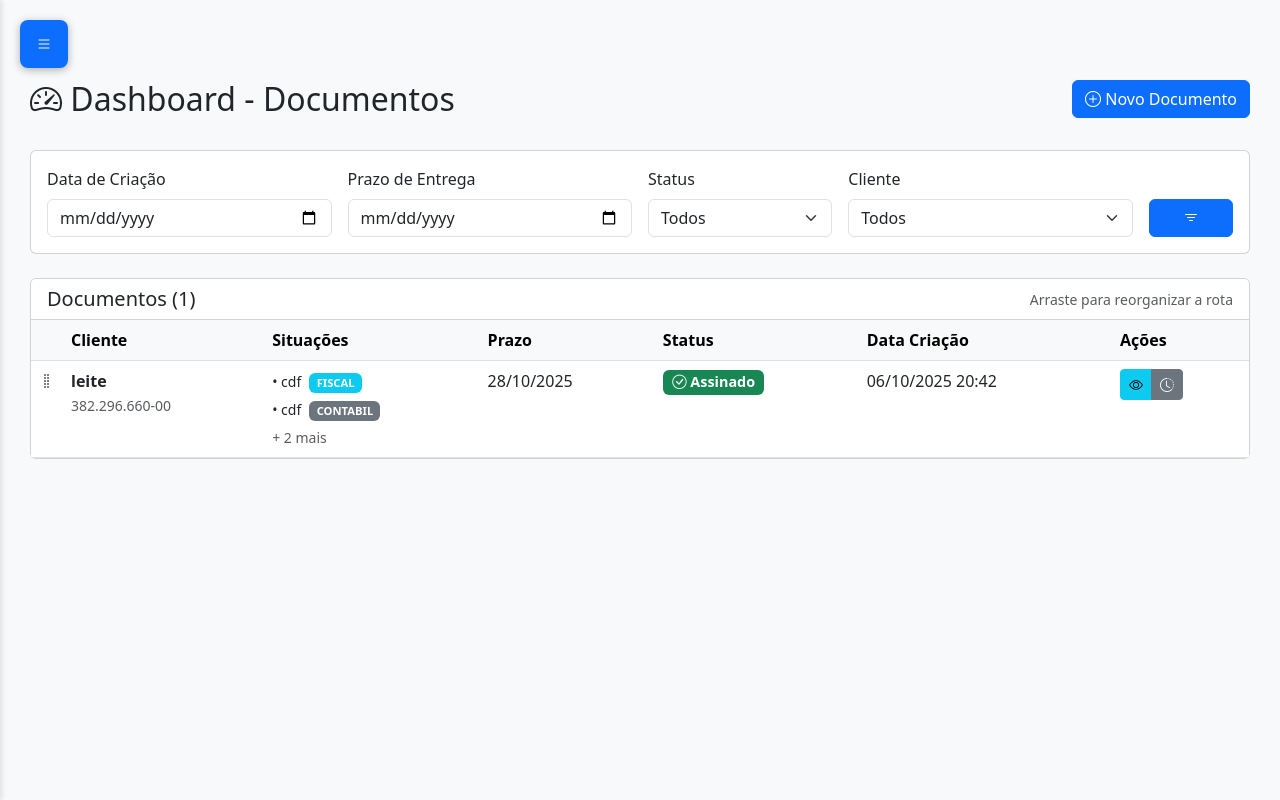
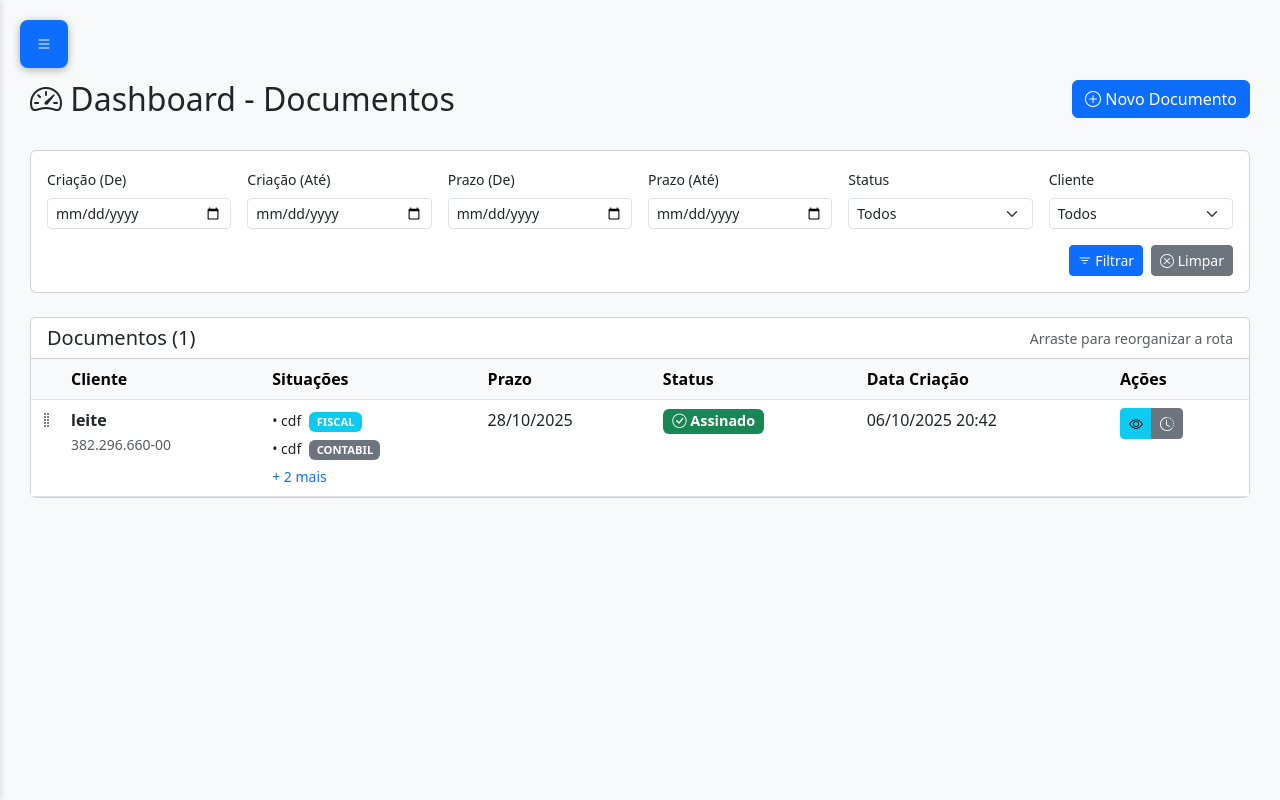
Before and after one commit to pedrocarneiro17/assinaturas_contajur, a Flask app: page /dashboard in a window 1280 px wide. Run offline with Flask 3, Linux system fonts and the light colour scheme; a user stored in the database is signed in.

Commit message:
versão 2.0

```diff
--- a/app.py
+++ b/app.py
@@ -1,26 +1,43 @@
-from flask import Flask, render_template, request, redirect, url_for, session, jsonify, send_file
+from flask import Flask, render_template, request, redirect, url_for, session, jsonify
 from flask_sqlalchemy import SQLAlchemy
 from datetime import datetime
 from werkzeug.security import generate_password_hash, check_password_hash
-import base64
-import io
 import os
+import json
+import pytz
 
 app = Flask(__name__)
-app.config['SECRET_KEY'] = 'sua-chave-secreta-aqui-mude-em-producao'
-app.config['SQLALCHEMY_DATABASE_URI'] = 'sqlite:///assinaturas.db'
+app.config['SECRET_KEY'] = os.environ.get('SECRET_KEY', 'sua-chave-secreta-aqui-mude-em-producao')
+app.config['SQLALCHEMY_DATABASE_URI'] = os.environ.get('DATABASE_URL', 'sqlite:///assinaturas.db')
 app.config['SQLALCHEMY_TRACK_MODIFICATIONS'] = False
 
 db = SQLAlchemy(app)
 
+# Definir timezone de Brasília
+brasilia_tz = pytz.timezone('America/Sao_Paulo')
+
+# Função auxiliar para pegar hora atual de Brasília
+def agora_brasilia():
+    return datetime.now(brasilia_tz)
+
 # Filtro personalizado para templates
-import json
 @app.template_filter('from_json')
 def from_json_filter(value):
     try:
         return json.loads(value)
     except:
         return []
+
+@app.template_filter('to_brasilia')
+def to_brasilia(dt):
+    if dt is None:
+        return ''
+    # Se já tem timezone, retorna direto
+    if dt.tzinfo is not None:
+        return dt
+    # Se não tem timezone (dados antigos), assume UTC e converte
+    utc_dt = pytz.utc.localize(dt)
+    return utc_dt.astimezone(brasilia_tz)
 
 # Modelos do Banco de Dados
 class Usuario(db.Model):
@@ -31,23 +48,23 @@ class Usuario(db.Model):
 class Cliente(db.Model):
     id = db.Column(db.Integer, primary_key=True)
     nome = db.Column(db.String(200), nullable=False)
-    tipo = db.Column(db.String(2), nullable=False)  # PF ou PJ
+    tipo = db.Column(db.String(2), nullable=False)
     documento = db.Column(db.String(18), unique=True, nullable=False)
-    data_cadastro = db.Column(db.DateTime, default=datetime.utcnow)
+    data_cadastro = db.Column(db.DateTime, default=agora_brasilia)
 
 class Documento(db.Model):
     id = db.Column(db.Integer, primary_key=True)
     cliente_id = db.Column(db.Integer, db.ForeignKey('cliente.id'), nullable=False)
-    competencia = db.Column(db.String(7), nullable=False)  # MM/YYYY
-    situacoes = db.Column(db.Text, nullable=False)  # JSON string com [{situacao, departamento}]
+    competencia = db.Column(db.String(7), nullable=False)
+    situacoes = db.Column(db.Text, nullable=False)
     descricao = db.Column(db.Text)
     prazo_entrega = db.Column(db.Date, nullable=False)
-    responsavel = db.Column(db.String(200), nullable=False)  # Quem está formalizando
-    status = db.Column(db.String(20), default='pendente')  # pendente/assinado
+    responsavel = db.Column(db.String(200), nullable=False)
+    status = db.Column(db.String(20), default='pendente')
     ordem = db.Column(db.Integer, default=0)
-    data_criacao = db.Column(db.DateTime, default=datetime.utcnow)
+    data_criacao = db.Column(db.DateTime, default=agora_brasilia)
     data_assinatura = db.Column(db.DateTime)
-    assinatura = db.Column(db.Text)  # Base64 da imagem
+    assinatura = db.Column(db.Text)
 
     cliente = db.relationship('Cliente', backref='documentos')
 
@@ -86,19 +103,27 @@ def dashboard():
         return redirect(url_for('login'))
 
     # Filtros
-    data_criacao = request.args.get('data_criacao')
-    prazo_entrega = request.args.get('prazo_entrega')
+    data_criacao_inicio = request.args.get('data_criacao_inicio')
+    data_criacao_fim = request.args.get('data_criacao_fim')
+    prazo_inicio = request.args.get('prazo_inicio')
+    prazo_fim = request.args.get('prazo_fim')
     status_filtro = request.args.get('status')
     cliente_filtro = request.args.get('cliente')
 
     query = Documento.query
 
-    if data_criacao:
-        data_criacao_dt = datetime.strptime(data_criacao, '%Y-%m-%d')
-        query = query.filter(db.func.date(Documento.data_criacao) == data_criacao_dt.date())
-    if prazo_entrega:
-        prazo_entrega_dt = datetime.strptime(prazo_entrega, '%Y-%m-%d').date()
-        query = query.filter(Documento.prazo_entrega == prazo_entrega_dt)
+    if data_criacao_inicio:
+        dt_inicio = datetime.strptime(data_criacao_inicio, '%Y-%m-%d')
+        query = query.filter(db.func.date(Documento.data_criacao) >= dt_inicio.date())
+    if data_criacao_fim:
+        dt_fim = datetime.strptime(data_criacao_fim, '%Y-%m-%d')
+        query = query.filter(db.func.date(Documento.data_criacao) <= dt_fim.date())
+    if prazo_inicio:
+        prazo_dt_inicio = datetime.strptime(prazo_inicio, '%Y-%m-%d').date()
+        query = query.filter(Documento.prazo_entrega >= prazo_dt_inicio)
+    if prazo_fim:
+        prazo_dt_fim = datetime.strptime(prazo_fim, '%Y-%m-%d').date()
+        query = query.filter(Documento.prazo_entrega <= prazo_dt_fim)
     if status_filtro:
         query = query.filter(Documento.status == status_filtro)
     if cliente_filtro:
@@ -124,7 +149,6 @@ def deletar_cliente(id):
 
     cliente = Cliente.query.get_or_404(id)
 
-    # Verificar se há documentos vinculados
     if cliente.documentos:
         return jsonify({'erro': 'Não é possível excluir cliente com documentos vinculados'}), 400
 
@@ -139,27 +163,19 @@ def novo_cliente():
         return redirect(url_for('login'))
 
     if request.method == 'POST':
-        import re
-
         nome = request.form.get('nome')
         tipo = request.form.get('tipo')
         documento = request.form.get('documento').replace('.', '').replace('-', '').replace('/', '')
 
-        # Validar CPF/CNPJ
         if tipo == 'PF':
             if len(documento) != 11 or not documento.isdigit():
                 return render_template('cliente_form.html', erro='CPF inválido. Deve conter 11 dígitos.')
-        else:  # PJ
+            documento_formatado = f'{documento[:3]}.{documento[3:6]}.{documento[6:9]}-{documento[9:]}'
+        else:
             if len(documento) != 14 or not documento.isdigit():
                 return render_template('cliente_form.html', erro='CNPJ inválido. Deve conter 14 dígitos.')
-
-        # Formatar documento
-        if tipo == 'PF':
-            documento_formatado = f'{documento[:3]}.{documento[3:6]}.{documento[6:9]}-{documento[9:]}'
-        else:
             documento_formatado = f'{documento[:2]}.{documento[2:5]}.{documento[5:8]}/{documento[8:12]}-{documento[12:]}'
 
-        # Verificar se já existe
         if Cliente.query.filter_by(documento=documento_formatado).first():
             return render_template('cliente_form.html', erro='Este CPF/CNPJ já está cadastrado.')
 
@@ -177,8 +193,6 @@ def novo_documento():
         return redirect(url_for('login'))
 
     if request.method == 'POST':
-        import json
-
         cliente_id = request.form.get('cliente_id')
         competencia = request.form.get('competencia')
         situacoes_texto = request.form.getlist('situacoes[]')
@@ -187,7 +201,6 @@ def novo_documento():
         prazo_entrega = datetime.strptime(request.form.get('prazo_entrega'), '%Y-%m-%d').date()
         responsavel = request.form.get('responsavel')
 
-        # Combinar situações com departamentos
         situacoes = []
         for i, sit in enumerate(situacoes_texto):
             if i < len(departamentos):
@@ -231,8 +244,24 @@ def salvar_assinatura(id):
 
     documento.assinatura = assinatura_base64
     documento.status = 'assinado'
-    documento.data_assinatura = datetime.utcnow()
+    documento.data_assinatura = agora_brasilia()
 
+    db.session.commit()
+
+    return jsonify({'sucesso': True})
+
+@app.route('/documento/<int:id>/deletar', methods=['POST'])
+def deletar_documento(id):
+    if 'user_id' not in session:
+        return jsonify({'erro': 'Não autenticado'}), 401
+
+    documento = Documento.query.get_or_404(id)
+
+    # Só permite deletar se estiver pendente (não assinado)
+    if documento.status != 'pendente':
+        return jsonify({'erro': 'Não é possível excluir documentos já assinados'}), 400
+
+    db.session.delete(documento)
     db.session.commit()
 
     return jsonify({'sucesso': True})
@@ -243,9 +272,8 @@ def historico_cliente(id):
         return redirect(url_for('login'))
 
     cliente = Cliente.query.get_or_404(id)
-    documentos = Documento.query.filter_by(cliente_id=id, status='assinado').order_by(Documento.data_assinatura.desc()).all()
 
-    return render_template('historico.html', cliente=cliente, documentos=documentos)
+    return render_template('historico.html', cliente=cliente)
 
 @app.route('/documento/<int:id>/visualizar')
 def visualizar_documento(id):
@@ -275,7 +303,6 @@ def init_db():
     with app.app_context():
         db.create_all()
 
-        # Criar usuário padrão se não existir
         if not Usuario.query.filter_by(username='admin').first():
             user = Usuario(
                 username='admin',
--- a/requirements.txt
+++ b/requirements.txt
@@ -2,3 +2,4 @@ Flask==3.0.0
 Flask-SQLAlchemy==3.1.1
 Werkzeug==3.0.1
 gunicorn==21.2.0
+pytz==2024.1
--- a/templates/dashboard.html
+++ b/templates/dashboard.html
@@ -16,25 +16,33 @@
 <div class="card mb-4">
     <div class="card-body">
         <form method="GET" class="row g-3">
-            <div class="col-md-3">
-                <label class="form-label">Data de Criação</label>
-                <input type="date" class="form-control" name="data_criacao" value="{{ request.args.get('data_criacao', '') }}">
-            </div>
-            <div class="col-md-3">
-                <label class="form-label">Prazo de Entrega</label>
-                <input type="date" class="form-control" name="prazo_entrega" value="{{ request.args.get('prazo_entrega', '') }}">
+            <div class="col-md-2">
+                <label class="form-label small">Criação (De)</label>
+                <input type="date" class="form-control form-control-sm" name="data_criacao_inicio" value="{{ request.args.get('data_criacao_inicio', '') }}">
             </div>
             <div class="col-md-2">
-                <label class="form-label">Status</label>
-                <select class="form-select" name="status">
+                <label class="form-label small">Criação (Até)</label>
+                <input type="date" class="form-control form-control-sm" name="data_criacao_fim" value="{{ request.args.get('data_criacao_fim', '') }}">
+            </div>
+            <div class="col-md-2">
+                <label class="form-label small">Prazo (De)</label>
+                <input type="date" class="form-control form-control-sm" name="prazo_inicio" value="{{ request.args.get('prazo_inicio', '') }}">
+            </div>
+            <div class="col-md-2">
+                <label class="form-label small">Prazo (Até)</label>
+                <input type="date" class="form-control form-control-sm" name="prazo_fim" value="{{ request.args.get('prazo_fim', '') }}">
+            </div>
+            <div class="col-md-2">
+                <label class="form-label small">Status</label>
+                <select class="form-select form-select-sm" name="status">
                     <option value="">Todos</option>
                     <option value="pendente" {% if request.args.get('status') == 'pendente' %}selected{% endif %}>Pendente</option>
                     <option value="assinado" {% if request.args.get('status') == 'assinado' %}selected{% endif %}>Assinado</option>
                 </select>
             </div>
-            <div class="col-md-3">
-                <label class="form-label">Cliente</label>
-                <select class="form-select" name="cliente">
+            <div class="col-md-2">
+                <label class="form-label small">Cliente</label>
+                <select class="form-select form-select-sm" name="cliente">
                     <option value="">Todos</option>
                     {% for cliente in clientes %}
                     <option value="{{ cliente.id }}" {% if request.args.get('cliente') == cliente.id|string %}selected{% endif %}>
@@ -43,10 +51,13 @@
                     {% endfor %}
                 </select>
             </div>
-            <div class="col-md-1 d-flex align-items-end">
-                <button type="submit" class="btn btn-primary w-100">
-                    <i class="bi bi-filter"></i>
+            <div class="col-md-12 d-flex justify-content-end gap-2">
+                <button type="submit" class="btn btn-primary btn-sm">
+                    <i class="bi bi-filter"></i> Filtrar
                 </button>
+                <a href="{{ url_for('dashboard') }}" class="btn btn-secondary btn-sm">
+                    <i class="bi bi-x-circle"></i> Limpar
+                </a>
             </div>
         </form>
     </div>
@@ -87,7 +98,7 @@
                         </td>
                         <td>
                             {% set situacoes = doc.situacoes|from_json %}
-                            <div>
+                            <div id="situacoes-{{ doc.id }}">
                                 {% for sit in situacoes[:2] %}
                                 <div class="mb-1">
                                     <small>• {{ sit.texto }}</small>
@@ -97,7 +108,21 @@
                                 </div>
                                 {% endfor %}
                                 {% if situacoes|length > 2 %}
-                                <small class="text-muted">+ {{ situacoes|length - 2 }} mais</small>
+                                <div class="situacoes-ocultas-{{ doc.id }}" style="display: none;">
+                                    {% for sit in situacoes[2:] %}
+                                    <div class="mb-1">
+                                        <small>• {{ sit.texto }}</small>
+                                        <span class="badge bg-{% if sit.departamento == 'fiscal' %}info{% else %}secondary{% endif %} ms-1" style="font-size: 0.7rem;">
+                                            {{ sit.departamento|upper }}
+                                        </span>
+                                    </div>
+                                    {% endfor %}
+                                </div>
+                                <small>
+                                    <a href="#" class="text-primary text-decoration-none" onclick="toggleSituacoes({{ doc.id }}, {{ situacoes|length }}); return false;">
+                                        <span id="toggle-text-{{ doc.id }}">+ {{ situacoes|length - 2 }} mais</span>
+                                    </a>
+                                </small>
                                 {% endif %}
                             </div>
                         </td>
@@ -169,5 +194,19 @@
             }
         });
     }
+
+    // Toggle para mostrar/esconder situações
+    function toggleSituacoes(docId, totalSituacoes) {
+        const situacoesOcultas = document.querySelector('.situacoes-ocultas-' + docId);
+        const toggleText = document.getElementById('toggle-text-' + docId);
+
+        if (situacoesOcultas.style.display === 'none') {
+            situacoesOcultas.style.display = 'block';
+            toggleText.textContent = '- Mostrar menos';
+        } else {
+            situacoesOcultas.style.display = 'none';
+            toggleText.textContent = '+ ' + (totalSituacoes - 2) + ' mais';
+        }
+    }
 </script>
 {% endblock %}
--- a/templates/documento_form.html
+++ b/templates/documento_form.html
@@ -53,8 +53,10 @@
                                         <div class="col-md-4">
                                             <label class="form-label small text-muted mb-1">Departamento</label>
                                             <select class="form-select" name="departamentos[]" required>
+                                                <option value="">Selecione...</option>
                                                 <option value="fiscal">Fiscal</option>
                                                 <option value="pessoal">Pessoal</option>
+                                                <option value="contabil">Contábil</option>
                                             </select>
                                         </div>
                                         <div class="col-md-1 text-center">
@@ -110,8 +112,10 @@
                     <div class="col-md-4">
                         <label class="form-label small text-muted mb-1">Departamento</label>
                         <select class="form-select" name="departamentos[]" required>
+                            <option value="">Selecione...</option>
                             <option value="fiscal">Fiscal</option>
                             <option value="pessoal">Pessoal</option>
+                            <option value="contabil">Contábil</option>
                         </select>
                     </div>
                     <div class="col-md-1 text-center">
```
Also changed, not shown: templates/assinar.html (+29 -2 lines), templates/visualizar.html (+68 -2 lines), instance/assinaturas.db (added).
